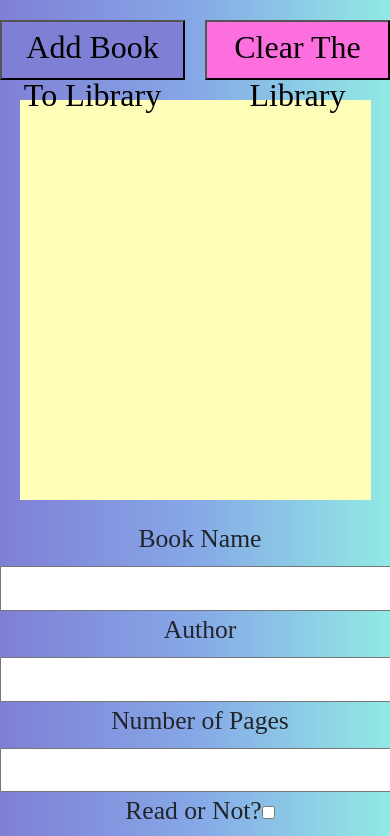
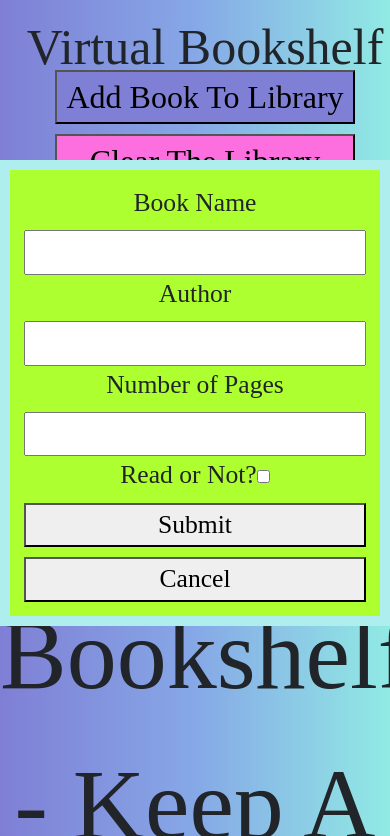
Before and after one commit to michaelshmichael/library, a plain HTML site: page index.html in a window 390 px wide. Both pictures are taken after a click on the button "Add Book To Library". Shown: the top 836 px of the page. Drawn offline with nearby package versions, Linux system fonts and the light colour scheme; a web font is replaced by a local one.

Commit message:
stylised much better with flex-box and media query - no overlap of books or button text

```diff
--- a/index.html
+++ b/index.html
@@ -10,13 +10,25 @@
 </head>
 
 <body>
-<div id= "buttons">
+<div id= "topRowContainer">
+  <div id = "titleContainer">
+    <p>Virtual Bookshelf</p>
+  </div>
+  <div id = "buttonsContainer">
   <button id = "addBook">Add Book To Library</button>
   <button id = "clearBooks">Clear The Library</button>
+  </div>
 </div>
 
 <div id = "bookDisplay"></div>
 
+<div id = "header">
+  <p>
+    Virtual Bookshelf - Keep A Track of Your Reading with this Helpful Website.
+  </p>
+</div>
+
+<div id = "inputTableContainer">
 <form class = "inputTable">
   <label>Book Name</label>
     <input type = "text" name = "title" id = "title" autocomplete = "off">
@@ -26,8 +38,10 @@
     <input type = "number" name = "pages" id = "pages">
   <label>Read or Not?<input type = "checkbox" name = "read" id = "read"></label>
 
-  <button id = "submitButton">Submit</button>
+  <button id = "submitButton" style = "margin-bottom: 10px;">Submit</button>
+  <button id = "cancelButton">Cancel</button>
 </form>
+</div>
 <script src="script.js"></script>
 
 </body>
--- a/script.js
+++ b/script.js
@@ -12,6 +12,7 @@ const addBook = document.getElementById("addBook");
 const inputTable = document.querySelector(".inputTable");
 const submitButton = document.getElementById("submitButton");
 const clearButton = document.getElementById("clearBooks")
+const launchHeader = document.getElementById("header");
 
 // book constructor
 function Book(title, author, pages, read) {
@@ -24,8 +25,10 @@ function Book(title, author, pages, read) {
 for(i = 0; i < data.length; i++){
     const book = document.createElement('div');
    //book.classList.add('readBook')
+    launchHeader.classList.add('hiddenHeader')
     book.setAttribute("data-index", i);
     bookDisplay.appendChild(book);
+
 
             // creating the individual elements on the cards
             for(j = 0; j < 4; j++){
@@ -68,7 +71,6 @@ for(i = 0; i < data.length; i++){
   })
 };
 
-
 submitButton.addEventListener("click", addBookToLibrary);
 
 function addBookToLibrary(e){
@@ -89,6 +91,7 @@ function removeBook(e) {
   console.log(index);
   myLibrary.splice(index, 1);
   bookDisplay.removeChild(bookDisplay.childNodes[index]);
+  localStorage.setItem('items', JSON.stringify(myLibrary));
   console.log(myLibrary)
   for (let i = 0; i < bookDisplay.childElementCount; i++) {
     bookDisplay.childNodes[i].childNodes[4].setAttribute("data-index", i);
@@ -137,9 +140,16 @@ addBook.addEventListener("click", function(){
   inputTable.classList.toggle("inputTableActive");
 });
 
-clearButton.addEventListener("click", function(){
-  localStorage.clear();
-  myLibrary = [];
-  data = []
-  location.reload();
-})
+if(data.length != 0){
+  clearButton.addEventListener("click", function(){
+    if((confirm('Are you really sure you want to delete the library?') == true)){
+      localStorage.clear();
+      myLibrary = [];
+      data = [];
+      location.reload();
+
+    }
+    launchHeader.classList.add('hiddenHeader')
+  })
+
+};
--- a/styles.css
+++ b/styles.css
@@ -2,19 +2,37 @@ body {
     background: linear-gradient(to right, #7f7fd5, #86a8e7, #91eae4);
 }
 
-#buttons {
+#topRowContainer {
     display: flex;
     flex-direction: row;
-    justify-content: center;
+    justify-content: space-evenly;
     width: 100%;
     height: 60px;
-    margin: 20px auto;
+    margin: 40px 10px 20px 10px;
+}
+
+#titleContainer {
+    width: 25%;
+    height: 60px;
+    margin-right: 20px;
+    font-family: 'Peddana', serif;
+    font-size: 50px;
+    text-align: center;
+    vertical-align: middle;
+    outline: none;
+}
+
+#buttonsContainer {
+    display: flex;
+    flex-direction: row;
+    justify-content: flex-end;
+    width: 75%;
 }
 
 #addBook {
     display: block;
     width: 300px;
-    height: 60px;
+    height: auto;
     margin-right: 20px;
     font-family: 'Peddana', serif;
     font-size: 2em;
@@ -23,22 +41,72 @@ body {
 }
 
 #clearBooks {
-    float: right;
     width: 300px;
-    height: 60px;
+    height: auto;
     font-family: 'Peddana', serif;
     font-size: 2em;
     background-color: #fd6ede;
     outline: none;
+    margin-right: 150px;
+}
+
+@media (max-width: 1075px) {
+    #topRowContainer {
+        display: flex;
+        flex-direction: column;
+        justify-content: flex-start;
+        width: 100%;
+        height: 200px;
+        margin: 10px 10px 20px 10px;
+    }
+
+    #titleContainer {
+        width: 100%;
+        height: 60px;
+        font-family: 'Peddana', serif;
+        font-size: 50px;
+        text-align: center;
+        vertical-align: middle;
+        outline: none;
+    }
+
+    #buttonsContainer {
+        display: flex;
+        flex-direction: column;
+        justify-content: flex-start;
+        width: 100%;
+    }
+
+    #addBook {
+        width: 300px;
+        height: auto;
+        margin: 0 auto;
+        font-family: 'Peddana', serif;
+        font-size: 2em;
+        background-color: #7f7fd5;
+        outline: none;
+
+    }
+
+    #clearBooks {
+        width: 300px;
+        height: auto;
+        margin: 10px auto;
+        font-family: 'Peddana', serif;
+        font-size: 2em;
+        background-color: #fd6ede;
+        outline: none;
+    }
 }
 
 #bookDisplay {
     display: flex;
     flex-direction: row;
     justify-content: flex-start;
+    flex-wrap: wrap;
     margin: 20px auto;
-    width: 90%;
-    height: 400px;
+    width: 84%;
+    height: 90%;
     background-color: #fffeb8;
 }
 
@@ -47,7 +115,7 @@ body {
     flex-direction: column;
     justify-content: space-evenly;
     width: 200px;
-    height: 90%;
+    height: 300px;;
     margin: 20px 15px;
     background-color: #ff808a;
     font-family: 'Peddana', serif;
@@ -58,7 +126,7 @@ body {
     flex-direction: column;
     justify-content: space-evenly;
     width: 200px;
-    height: 90%;
+    height: 300px;
     margin: 20px 15px;
     background-color: #cafd8f;
     font-family: 'Peddana', serif;
@@ -120,13 +188,39 @@ body {
     display: none;
 }
 
+#inputTableContainer {
+    position: absolute;
+    display: flex;
+    flex-direction: row;
+    justify-content: space-evenly;
+    width: 100%;
+    top: 160px;
+
+}
 .inputTableActive {
     display: flex;
     flex-direction: column;
     justify-content: space-evenly;
     width: 400px;
-    margin: 0 auto;
+    left: auto;
+    right: auto;
     font-family: 'Peddana', serif;
     font-size: 1.6em;
     text-align: center;
+    background-color: greenyellow;
+    border: 10px solid paleturquoise;
+    padding: 14px;
 }
+
+#header {
+    position: relative;
+    margin-top: 200px;
+    font-family: 'Peddana', serif;
+    text-align: center;
+    height: 200px;
+    font-size: 100px
+}
+
+.hiddenHeader {
+    display: none;
+}
```
